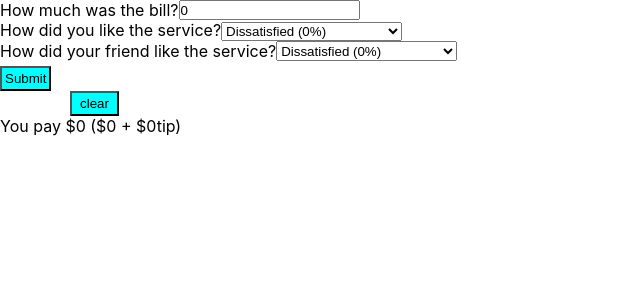
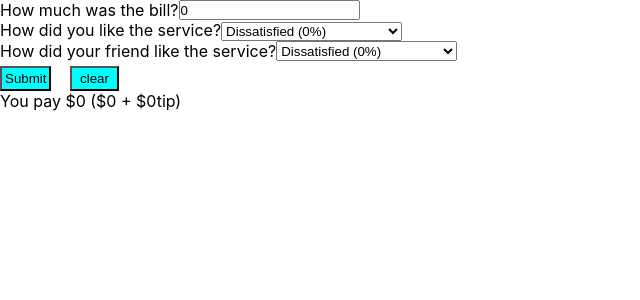
Before and after one commit to satyamkale27/Tip-calculator, a React (Create React App) app: page / in a window 1280 px wide. Shown: the top 300 px of the page, without its empty margins (0-640 px from the left). Built offline with nearby package versions, Linux system fonts and the light colour scheme.

Commit message:
abb bugs fixed and css

```diff
--- a/src/App.js
+++ b/src/App.js
@@ -7,7 +7,8 @@ function App() {
   function setStates(newState) {
     setBill(newState);
   }
-  function handleclear() {
+  function handleclear(e) {
+    e.preventDefault();
     setBill(initialState);
     console.log("bill", bill);
   }
@@ -82,7 +83,7 @@ function Form({ onPassupper, bill, handleclear }) {
             <option value="20">Absolutely amazing! (20%)</option>
           </select>
         </div>
-        <div className="btn">
+        <div>
           <button type="submit" className="button">
             Submit
           </button>
--- a/src/index.css
+++ b/src/index.css
@@ -44,7 +44,10 @@ code {
   padding: 3px;
   padding-right: 8px;
   padding-left: 8px;
+  display: inline-block;
+  margin-top: -25px;
+  position: absolute;
 }
-.new {
+/* .cleartop {
   margin-top: -25px;
-}
+} */
```
